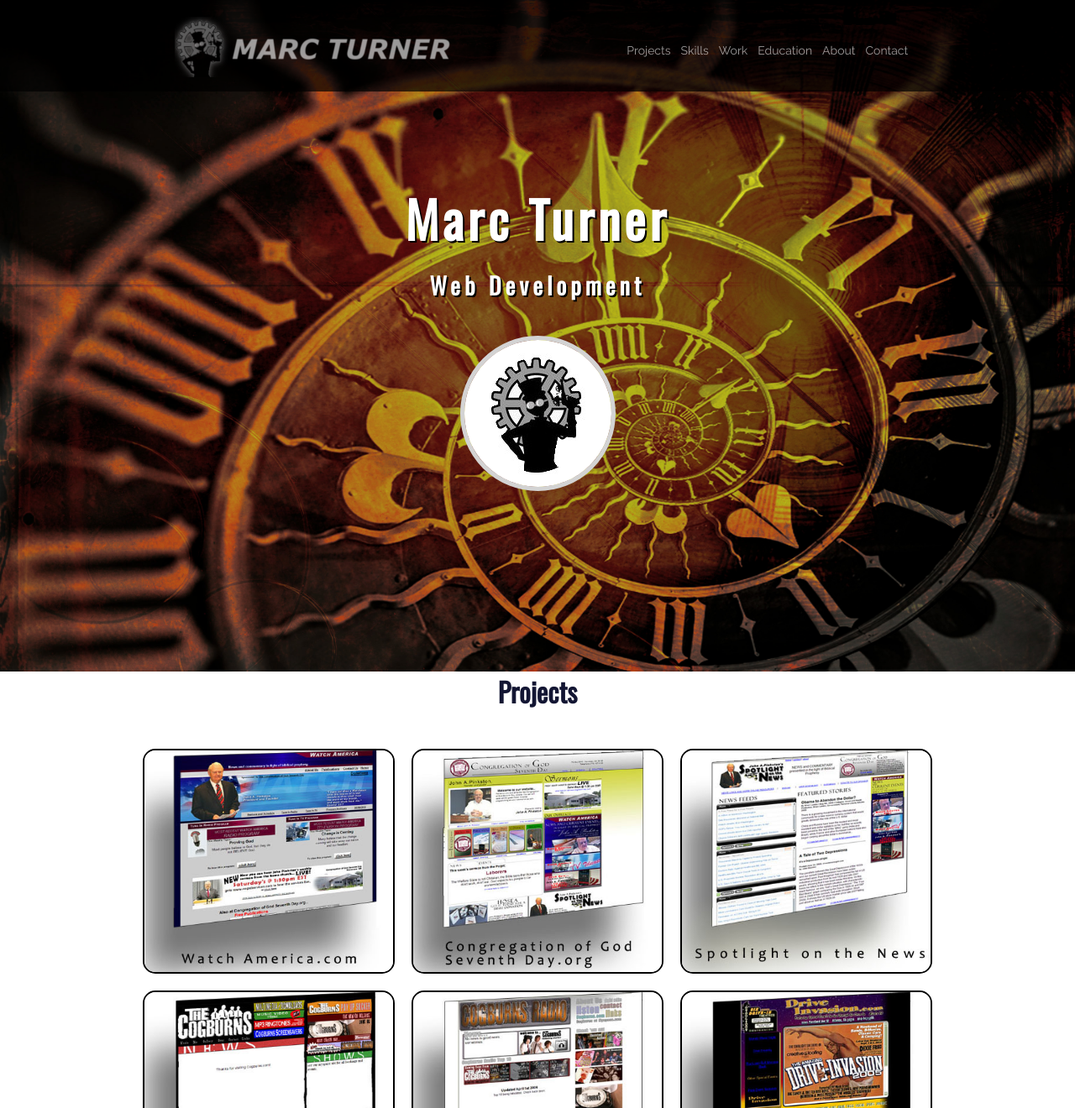
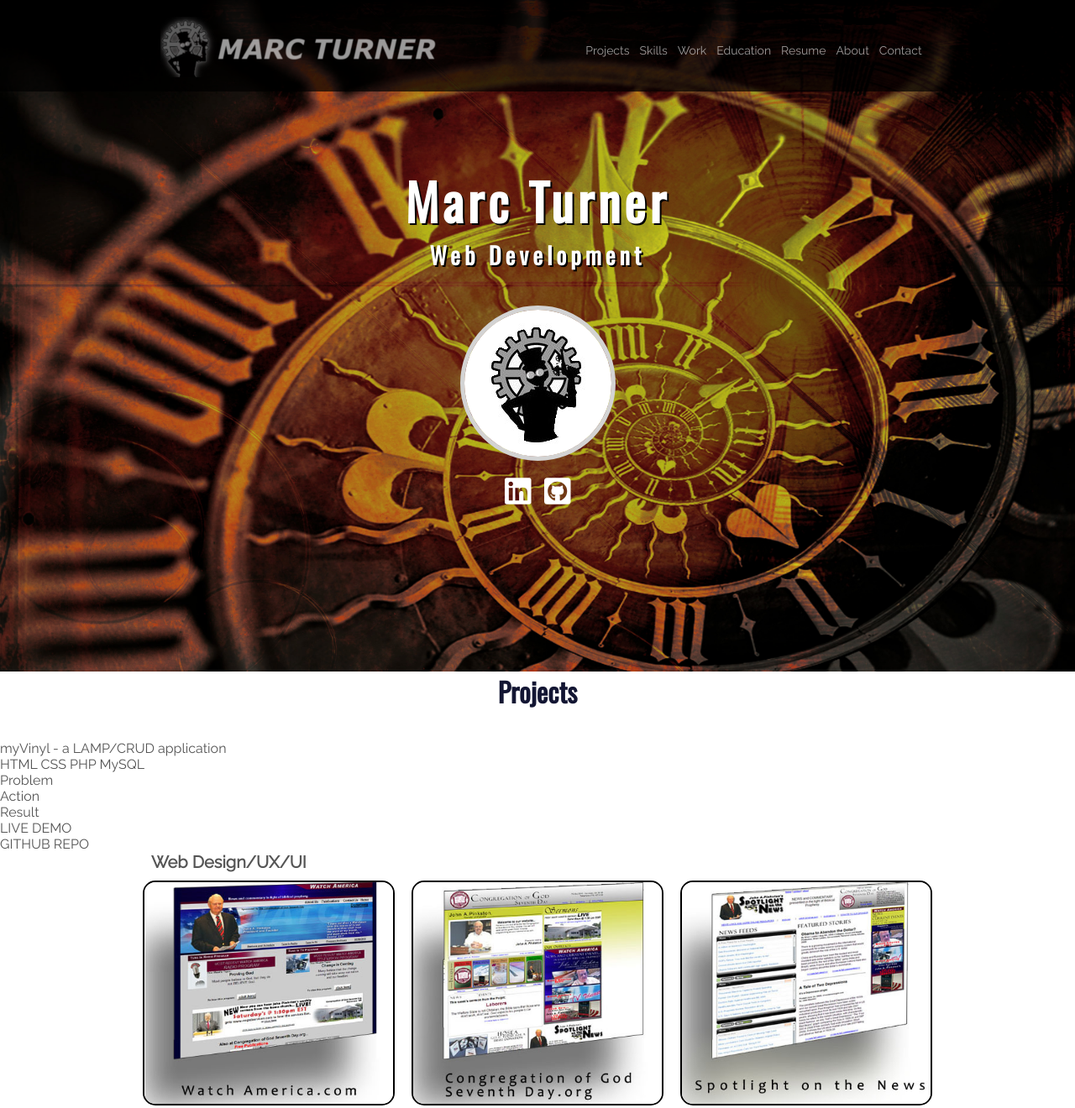
Before and after one commit to marc-turner/myportfolio, a plain HTML site: page index.html in a window 1280 px wide. Shown: the top 1320 px of the page at 84% size. Drawn offline with nearby package versions, Linux system fonts and the light colour scheme.

Commit message:
added projects section, resume, not styled yet

```diff
--- a/index.html
+++ b/index.html
@@ -32,22 +32,70 @@
                     <li><a href="#skills">Skills</a></li>
                     <li><a href="#work">Work</a></li>
                     <li><a href="#education">Education</a></li>
+                    <li><a href="#resume">Resume</a></li>
                     <li><a href="#about">About</a></li>
                     <li><a href="#contact">Contact</a></li>
                 </ul>
             </nav>
         </header>
-        <!--******************************************************************************************-->
+        <!--*****************************************************-->
         <div id="hero">
             <div id="background-image"></div>
             <h1>Marc Turner</h1>
             <h3>Web Development</h3>
             <img src="img/canvasLogo.jpg" alt="Steampunker" />
+            <ul>
+                <li>
+                    <a
+                        href="https://www.linkedin.com/in/marc-turner-438742124"
+                        target="_blank"
+                        ><i class="fab fa-linkedin"></i
+                    ></a>
+                </li>
+                <li>
+                    <a href="https://github.com/marc-turner" target="_blank"
+                        ><i class="fab fa-github-square"></i
+                    ></a>
+                </li>
+            </ul>
+            <p></p>
         </div>
-        <!--******************************************************************************************-->
-        <div id="projects" class="photo-gallery">
+
+        <!--*****************************************************-->
+        <div id="projects">
             <h3 class="title">Projects</h3>
-            <p></p>
+            <div class="projects-container">
+                <div class="project-box">
+                    <div>
+                        <!-- screen shot -->
+                    </div>
+                    <div>
+                        <!-- project details -->
+                        <div>
+                            <!-- project name -->
+                            myVinyl - a LAMP/CRUD application
+                        </div>
+                        <div>
+                            <!-- project tech -->
+                            HTML CSS PHP MySQL
+                        </div>
+                        <div>
+                            <!-- project PAR - ul -->
+                            <ul>
+                                <li>Problem</li>
+                                <li>Action</li>
+                                <li>Result</li>
+                            </ul>
+                        </div>
+                        <div>
+                            <!-- project links -->
+                            <div>LIVE DEMO</div>
+                            <div>GITHUB REPO</div>
+                        </div>
+                    </div>
+                </div>
+            </div>
+            <p class="gallery-header">Web Design/UX/UI</p>
             <div class="gallery-container">
                 <img src="img/WAa.jpg" alt="Watch America" />
                 <img
@@ -64,7 +112,7 @@
             </div>
         </div>
         <hr />
-        <!--******************************************************************************************-->
+        <!--**************************************************-->
 
         <div id="skills">
             <h3 class="title">Skills, Tools, and Languages</h3>
@@ -78,6 +126,7 @@
                         <li>UX/UI Design</li>
                         <li>Graphic Design</li>
                         <li>Motion Graphic Design</li>
+                        <li>Video Production</li>
                     </ul>
                 </div>
                 <div class="skills-col">
@@ -101,14 +150,14 @@
                         <li>Visual Studio Code</li>
                         <li>WordPress</li>
                         <li>Adobe Creative Suite</li>
-                        <li>GIMP</li>
+                        <li>Open Source Production Tools</li>
                         <li>Adobe XD</li>
                     </ul>
                 </div>
             </div>
             <hr />
         </div>
-        <!--******************************************************************************************-->
+        <!--************************************************-->
 
         <div id="work">
             <h3 class="title">Work Experience</h3>
@@ -123,9 +172,10 @@
                         issues that arise, maintaining 3 websites, running the
                         live streaming broadcast and live in house audio of
                         weekly services, maintaining security of 8 windows
-                        computer systems, producing, directing, editing and
-                        delivering a weekly religious television program(Watch
-                        America-seen in 6 regional markets).
+                        computer systems, producing, directing, editing, and
+                        delivery of a weekly religious based television program
+                        ("Watch America"-seen in 6 regional markets- now
+                        defunct).
                     </p>
                 </li>
 
@@ -155,7 +205,7 @@
             </ul>
             <hr />
         </div>
-        <!--******************************************************************************************-->
+        <!--********************************************-->
         <div id="education">
             <h3 class="title">Education</h3>
             <div class="school">
@@ -187,12 +237,21 @@
             <hr />
             <div class="school">
                 <p class="school-date">Ongoing</p>
-                <p class="school-degree">Skill Development</p>
+                <p class="school-degree">Skills Development</p>
                 <p class="school-name">Various Online Platforms<br /></p>
             </div>
             <hr />
         </div>
-        <!--******************************************************************************************-->
+        <!--************************************-->
+        <div id="resume">
+            <h3 class="title">Resume</h3>
+            <div>
+                <!-- resume here -->
+            </div>
+            <hr />
+        </div>
+        <!--************************************-->
+
         <div id="about">
             <h3 class="title">About Me</h3>
             <div id="two-cols">
@@ -213,7 +272,7 @@
             </div>
             <hr />
         </div>
-        <!--******************************************************************************************-->
+        <!--*****************************************-->
         <div id="contact">
             <h3 class="title">Contact</h3>
             <section class="flexbox-section">
@@ -223,13 +282,10 @@
                     Woodstock, GA 30189<br /><br />
                     marc.t1967@gmail.com<br />
                     404.395.3720<br /><br />
-                    <a href="#social-media" alt=""
-                        >(Social Media links at the foot of this site)</a
-                    ><br />
                 </p>
             </section>
         </div>
-        <!--******************************************************************************************-->
+        <!--*********************************************-->
         <div id="contact-form">
             <iframe
                 src="https://docs.google.com/forms/d/e/1FAIpQLScP_kWMq1mthD-oVg5S0GiN6HJ5oZhR32x6K45G99mj-D7Tpw/viewform?embedded=true"
@@ -241,7 +297,7 @@
                 >Loading...</iframe
             >
         </div>
-        <!--******************************************************************************************-->
+        <!--*********************************************-->
         <footer id="social-media">
             <a href="#top"><img src="img/canvasLogo.jpg" alt="Steampunker"/></a>
             <ul>
--- a/styles.css
+++ b/styles.css
@@ -1,19 +1,22 @@
-
-
-*{
+* {
     margin: 0;
-    padding:0;
+    padding: 0;
     box-sizing: border-box;
 }
 
 html {
-    font-family: 'Raleway', sans-serif;
+    font-family: "Raleway", sans-serif;
     font-size: 16px;
     color: #555;
 }
 
-h1, h2, h3, h4, h5, h6 {
-    font-family: 'Oswald', sans-serif;
+h1,
+h2,
+h3,
+h4,
+h5,
+h6 {
+    font-family: "Oswald", sans-serif;
 }
 
 a {
@@ -24,7 +27,7 @@ ul {
     list-style: none;
 }
 
-h3.title{
+h3.title {
     color: #131633;
     text-transform: capitalize;
     font-size: 32px;
@@ -36,15 +39,15 @@ hr {
     width: 150px;
     height: 2px;
     background-color: #2196f3;
-    border:  0;
+    border: 0;
     margin: 40px auto;
 }
 
 /*----------------------------------------------------------
 HEADER
 ----------------------------------------------------------*/
-header{
-    background-color: rgba(0, 0, 0, .7);
+header {
+    background-color: rgba(0, 0, 0, 0.7);
     position: fixed;
     z-index: 10;
     top: 0;
@@ -61,7 +64,7 @@ header{
 header a {
     text-decoration: none;
     color: #fff;
-    opacity: .6;
+    opacity: 0.6;
     cursor: pointer;
 }
 
@@ -88,7 +91,7 @@ header nav li:last-child {
     margin-right: 0;
 }
 
-@media(max-width: 1000px) {
+@media (max-width: 1000px) {
     header {
         text-align: center;
         flex-direction: column;
@@ -115,33 +118,51 @@ HERO
     color: white;
     text-align: center;
 
-
     display: flex;
     flex-direction: column;
     align-items: center;
     justify-content: center;
 
-    background-image: url('img/HeroBG.jpg');
+    background-image: url("img/HeroBG.jpg");
     background-repeat: none;
     background-size: cover;
     min-height: 100vh;
 }
 
-#hero h1, #hero h3 {
-    font-size: 28px;
+#hero h1,
+#hero h3 {
     letter-spacing: 5px;
     text-shadow: 2px 2px #000;
-    margin-bottom: 40px;
 }
 
 #hero h1 {
     font-size: 60px;
-    margin-bottom: 15px;
+    margin-bottom: 0;
 }
 
-#hero img{
-    border: 5px solid lightgray ;
+#hero h3 {
+    font-size: 28px;
+    margin-bottom: 40px;
+}
+
+#hero img {
+    border: 5px solid lightgray;
     border-radius: 50%;
+}
+
+#hero ul {
+    margin-top: 15px;
+    display: flex;
+    flex-direction: row;
+}
+
+#hero ul li {
+    margin: 0 8px;
+}
+
+#hero ul li a {
+    font-size: 36px;
+    cursor: pointer;
 }
 
 #hero a.btn {
@@ -151,7 +172,7 @@ HERO
     padding: 20px 46px;
     border-radius: 8px;
     text-transform: uppercase;
-    font-weight:bold;
+    font-weight: bold;
     text-align: center;
     opacity: 1;
     border: 2px solid white;
@@ -161,7 +182,7 @@ HERO
     background-color: #2196f3;
 }
 
-@media(max-width: 800px){
+@media (max-width: 800px) {
     #hero {
         min-height: 600px;
     }
@@ -187,7 +208,6 @@ ABOUT
     padding: 10px;
     background-color: #f7f7f7;
     margin-bottom: 20px;
-
 }
 
 #two-cols {
@@ -197,9 +217,7 @@ ABOUT
     align-items: center;
 }
 
-
-
-.about-img img{
+.about-img img {
     border: 2px solid #2196f3;
     border-radius: 50%;
     max-width: 150px;
@@ -212,12 +230,13 @@ ABOUT
     margin-left: 20px;
 }
 
-@media(max-width:600px){
-    #about, #two-cols{
+@media (max-width: 600px) {
+    #about,
+    #two-cols {
         flex-direction: column;
     }
 
-    .about-bio{
+    .about-bio {
         margin-top: 20px;
         line-height: 1.5;
         text-align: left;
@@ -228,12 +247,12 @@ ABOUT
 SKILLS
 ----------------------------------------------------------*/
 
-#skills{
+#skills {
     background-color: #fff;
     margin-bottom: 20px;
 }
 
-#skills .skills-two-column{
+#skills .skills-two-column {
     display: flex;
     flex-direction: row;
     text-align: center;
@@ -244,17 +263,17 @@ SKILLS
     margin: 50px;
 }
 
-.skills-col h3{
+.skills-col h3 {
     margin-bottom: 10px;
 }
 
-.skills-col li{
+.skills-col li {
     line-height: 1.5;
     text-align: left;
 }
 
-@media(max-width: 600px){
-    #skills .skills-two-column{
+@media (max-width: 600px) {
+    #skills .skills-two-column {
         flex-direction: column;
     }
 
@@ -268,13 +287,16 @@ GALLERY
 ----------------------------------------------------------*/
 
 #gallery {
-    background-color:#fff;
+    background-color: #fff;
     margin-bottom: 20px;
 }
 
-#gallery p {
-    text-align: center;
-    margin-bottom: 30px;
+.gallery-header {
+    max-width: 1000px;
+    margin: 0px auto;
+    padding-left: 40px;
+    font-size: 20px;
+    font-weight: bold;
 }
 
 .gallery-container {
@@ -297,7 +319,7 @@ GALLERY
     border-radius: 15px;
 }
 
-@media(max-width: 800px){
+@media (max-width: 800px) {
     .gallery-container {
         flex-direction: column;
         justify-content: center;
@@ -309,7 +331,7 @@ GALLERY
     }
 }
 
-@media(max-width: 600px){
+@media (max-width: 600px) {
     .gallery-container img {
         max-width: 90%;
     }
@@ -332,7 +354,7 @@ WORK
     margin-bottom: 55px;
 }
 
-#work ul.grid li{
+#work ul.grid li {
     flex-basis: 30%;
     padding: 0 20px;
     margin-bottom: 40px;
@@ -344,19 +366,19 @@ WORK
     margin-bottom: 20px;
 }
 
-#work ul.grid li h4{
+#work ul.grid li h4 {
     color: #555;
     font-size: 20px;
     margin-bottom: 10px;
 }
 
-#work ul.grid li h3{
+#work ul.grid li h3 {
     color: #555;
     font-size: 15px;
     margin-bottom: 10px;
 }
 
-#work ul.grid li p{
+#work ul.grid li p {
     margin: 0;
     line-height: 1.5;
 }
@@ -365,7 +387,7 @@ WORK
     text-decoration: underline;
 }
 
-@media(max-width: 1000px){
+@media (max-width: 1000px) {
     #work {
         padding: 0 40px;
     }
@@ -375,13 +397,13 @@ WORK
         margin-bottom: 55px;
     }
 
-    #work ul.grid li p{
+    #work ul.grid li p {
         text-align: left;
     }
 }
 
-@media(max-width: 800px){
-    #work ul.grid{
+@media (max-width: 800px) {
+    #work ul.grid {
         flex-direction: column;
     }
 }
@@ -394,51 +416,50 @@ EDUCATION
     margin-bottom: 20px;
 }
 
-#education .school{
+#education .school {
     margin-bottom: 20px;
 }
 
-#education .school-logo1 img{
+#education .school-logo1 img {
     max-width: 100px;
     border: 1px solid black;
     border-radius: 5px;
     margin: 10px;
 }
 
-#education .school-logo2 img{
+#education .school-logo2 img {
     max-width: 175px;
     border: 1px solid black;
     border-radius: 5px;
     margin: 10px;
 }
 
-#education .school-degree{
+#education .school-degree {
     font-size: 20px;
     font-weight: 900;
     text-decoration: underline;
     margin: 10px;
 }
 
-#education .school-name{
+#education .school-name {
     margin-bottom: 10px;
 }
 
-@media(max-width:1000px){
-
+@media (max-width: 1000px) {
 }
 
 /*----------------------------------------------------------
 CONTACT
 ----------------------------------------------------------*/
-section.flexbox-section{
-    width:100%;
+section.flexbox-section {
+    width: 100%;
     display: flex;
     flex-wrap: wrap;
     justify-content: center;
     align-items: center;
 }
 
-section.flexbox-section p{
+section.flexbox-section p {
     max-width: 900px;
     text-align: center;
     margin-bottom: 35px;
@@ -446,10 +467,9 @@ section.flexbox-section p{
     line-height: 1.5;
 }
 
-section a{
+section a {
     color: black;
 }
-
 
 /*----------------------------------------------------------
 FOOTER
@@ -466,7 +486,7 @@ footer {
     align-items: center;
 }
 
-footer img{
+footer img {
     border: 1px solid black;
     border-radius: 50%;
     max-width: 80px;
@@ -476,7 +496,7 @@ footer img{
 footer p {
     text-transform: uppercase;
     font-size: 14px;
-    color: rgb(255, 255, 255, .6);
+    color: rgb(255, 255, 255, 0.6);
     margin-bottom: 10px;
 }
 
@@ -495,7 +515,7 @@ footer ul li a {
     cursor: pointer;
 }
 
-@media(max-width: 800px) {
+@media (max-width: 800px) {
     footer {
         padding: 80px 15px;
     }
```
Also changed, not shown: img/myVinylScreenShot.JPG (added).
